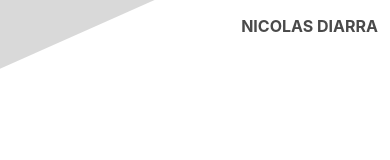
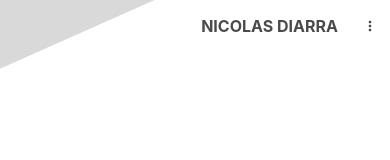
Before and after one commit to Ichtuus/whoimi, a Vue app: page /#/whoimi in a window 390 px wide. Shown: the top 160 px of the page. Built offline with nearby package versions, Linux system fonts and the light colour scheme.

Commit message:
feat: toggle button for mobile device

```diff
--- a/src/components/menu/nav/NavBar.vue
+++ b/src/components/menu/nav/NavBar.vue
@@ -11,11 +11,21 @@
       >
         NICOLAS DIARRA
       </router-link>
+      <div class="navbar-brand">
+        <a
+            class="navbar-item navbar-item-menu-toggle is-hidden-desktop"
+            @click.prevent="isNavBarActive = !isNavBarActive"
+        >
+          <b-icon :icon="isNavBarActive ? 'close' : 'dots-vertical'" custom-size="default" />
+        </a>
+      </div>
     </div>
 
+
     <div
+        :class="{ 'is-active': isNavBarActive }"
         id="whoimi-navbar"
-        class="navbar-menu">
+        class="navbar-menu fadeIn animated faster">
       <div
           class="navbar-start">
         <router-link
@@ -33,6 +43,11 @@
 <script>
 export default {
   name: 'NavBar',
+  data () {
+    return {
+      isNavBarActive: false
+    }
+  },
   computed: {
     itemsMenu () {
       return [
```
